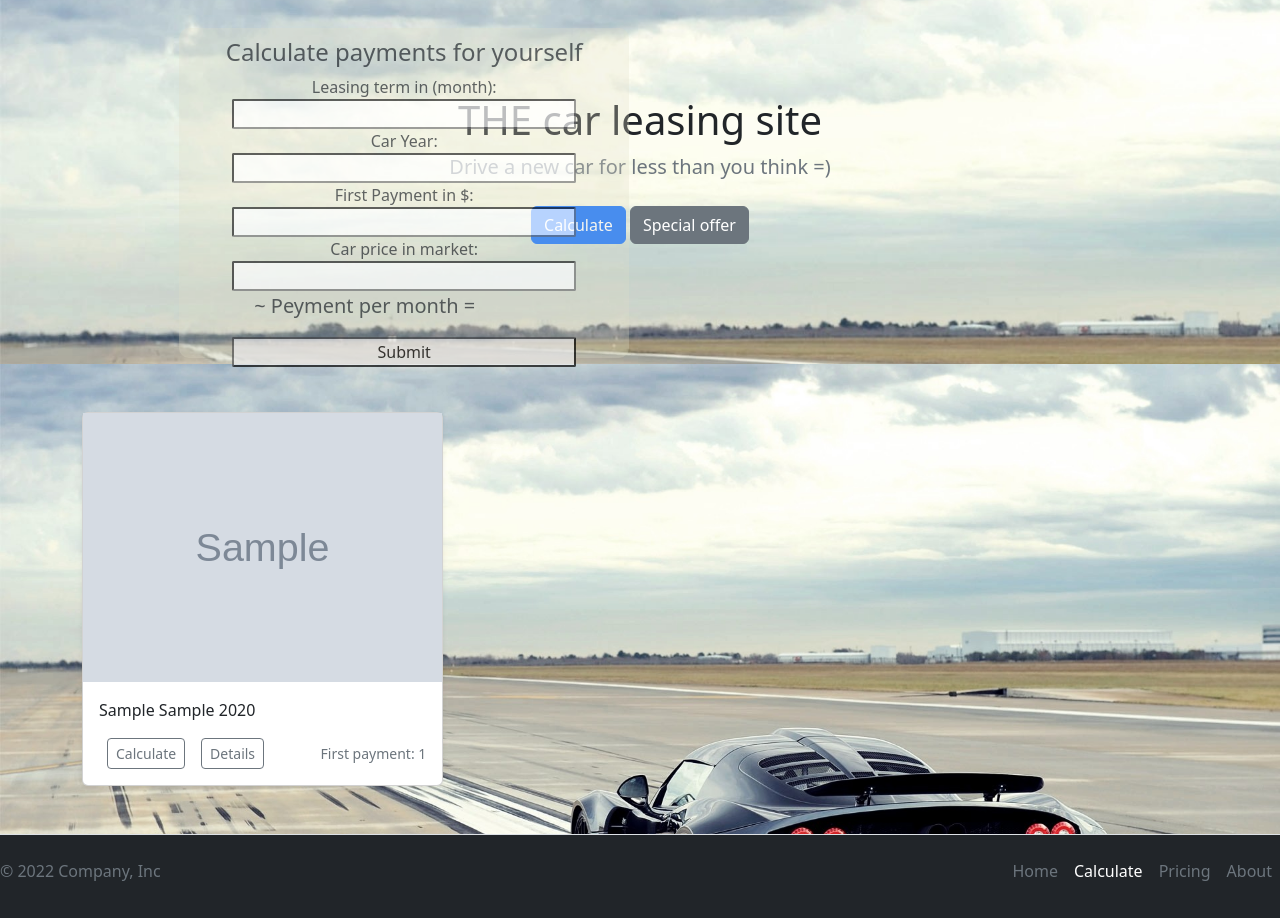
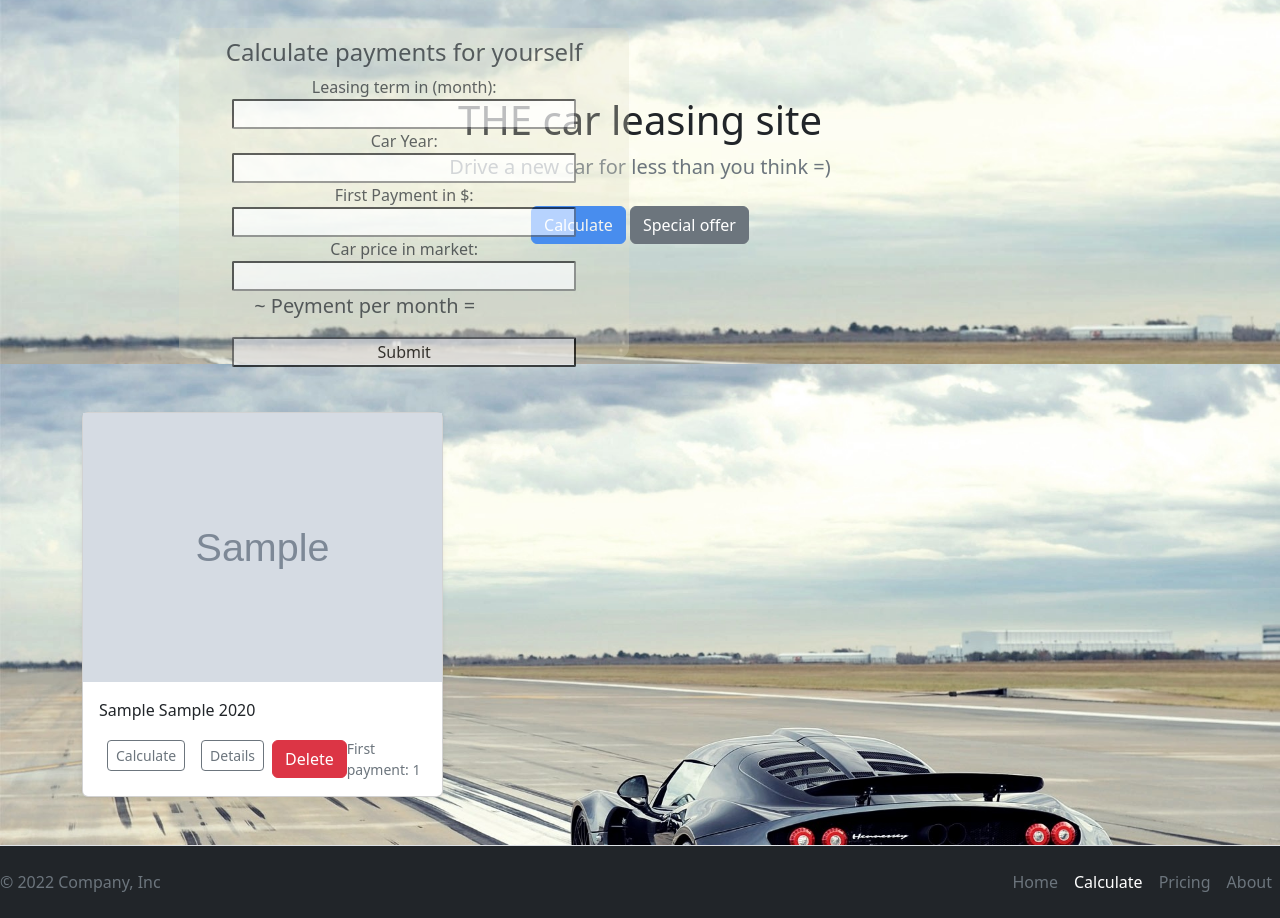
Before and after one commit to AndereLion/DjangoLeasingProject, a Django app: page / in a window 1280 px wide. Shown: the part 72-990 px from the top of the page. Before the commit the page ends 953 px from the top, so only its background shows below. Run offline with Django 4.2, Linux system fonts and the light colour scheme; tables that the repository leaves empty hold one stand-in row (values such as "Sample post"); grey boxes marked "Sample" are stand-in pictures.

Commit message:
Delete car in stock added

```diff
--- a/apps/admin_panel/urls.py
+++ b/apps/admin_panel/urls.py
@@ -1,9 +1,10 @@
 from django.urls import path
-from .views import admin_panel_view, car_added_view
+from .views import admin_panel_view, car_added_view, car_delete_view
 
 app_name = 'admin_panel'
 urlpatterns = [
 
     path('', admin_panel_view, name='admin_panel'),
     path('car_added/', car_added_view, name='car_added'),
+    path('car_delete/<int:pk>', car_delete_view, name='car_delete')
 ]
--- a/apps/admin_panel/views.py
+++ b/apps/admin_panel/views.py
@@ -1,6 +1,7 @@
 from django.shortcuts import render, redirect
 from django.urls import reverse
 from .forms import CarInStockForm
+from .models import CarInStock
 
 
 def car_added_view(request):
@@ -20,3 +21,8 @@ def admin_panel_view(request, *args, **kwargs):
     else:
         form = CarInStockForm()
     return render(request, 'admin_panel/admin_panel.html', context={"form": form})
+
+
+def car_delete_view(request, *args, **kwargs):
+    CarInStock.objects.get(pk=kwargs['pk']).delete()
+    return redirect('home:home')
--- a/apps/home/templates/home/home.html
+++ b/apps/home/templates/home/home.html
@@ -48,10 +48,14 @@
                                                 <button type="button" class="btn btn-sm btn-outline-secondary">Calculate
                                                 </button>
                                             </a>
+
                                             <a href="{% url 'details:details' car.id %}"
                                                class="nav-link px-2 text-white">
                                                 <button type="button" class="btn btn-sm btn-outline-secondary">Details
                                                 </button>
+                                            </a>
+                                            <a href="{% url 'admin_panel:car_delete' car.id %}">
+                                                <button type="button" class="btn btn-danger">Delete</button>
                                             </a>
                                         </div>
                                         <small class="text-muted">First payment: {{ car.first_payment }}</small>
```
